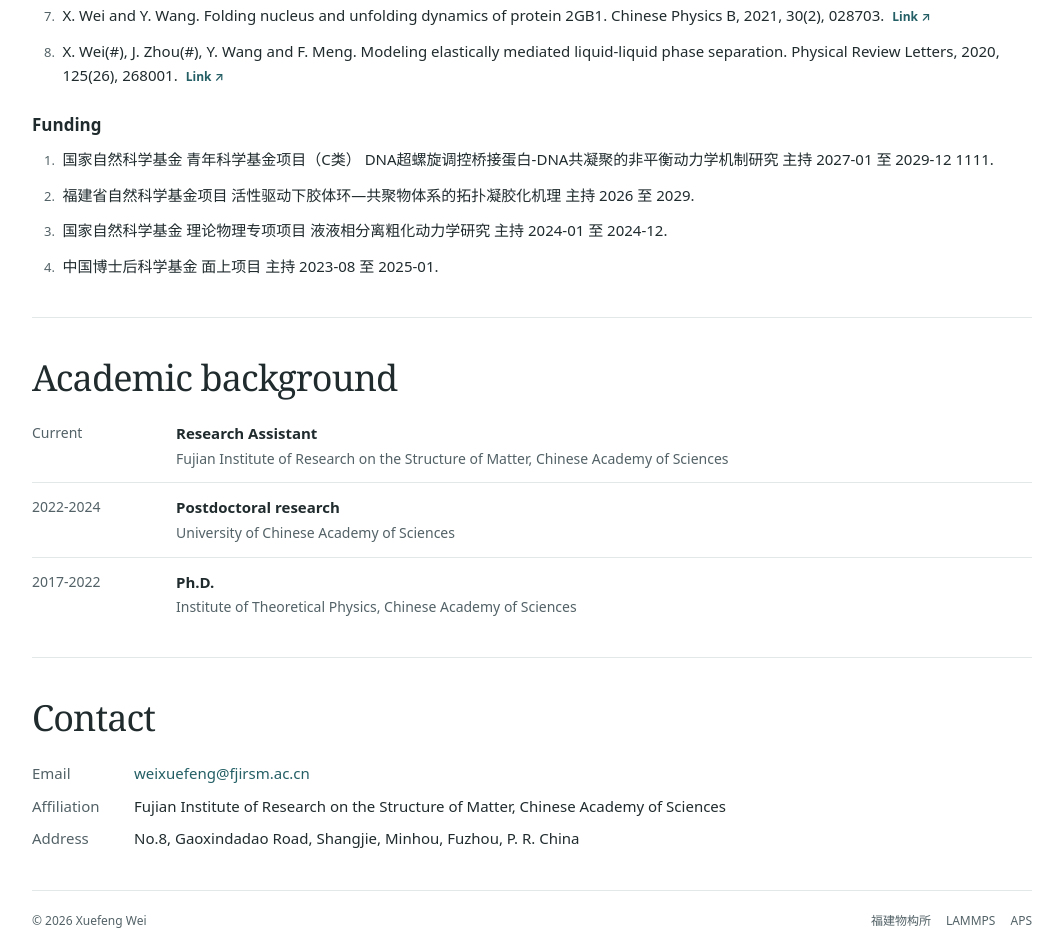
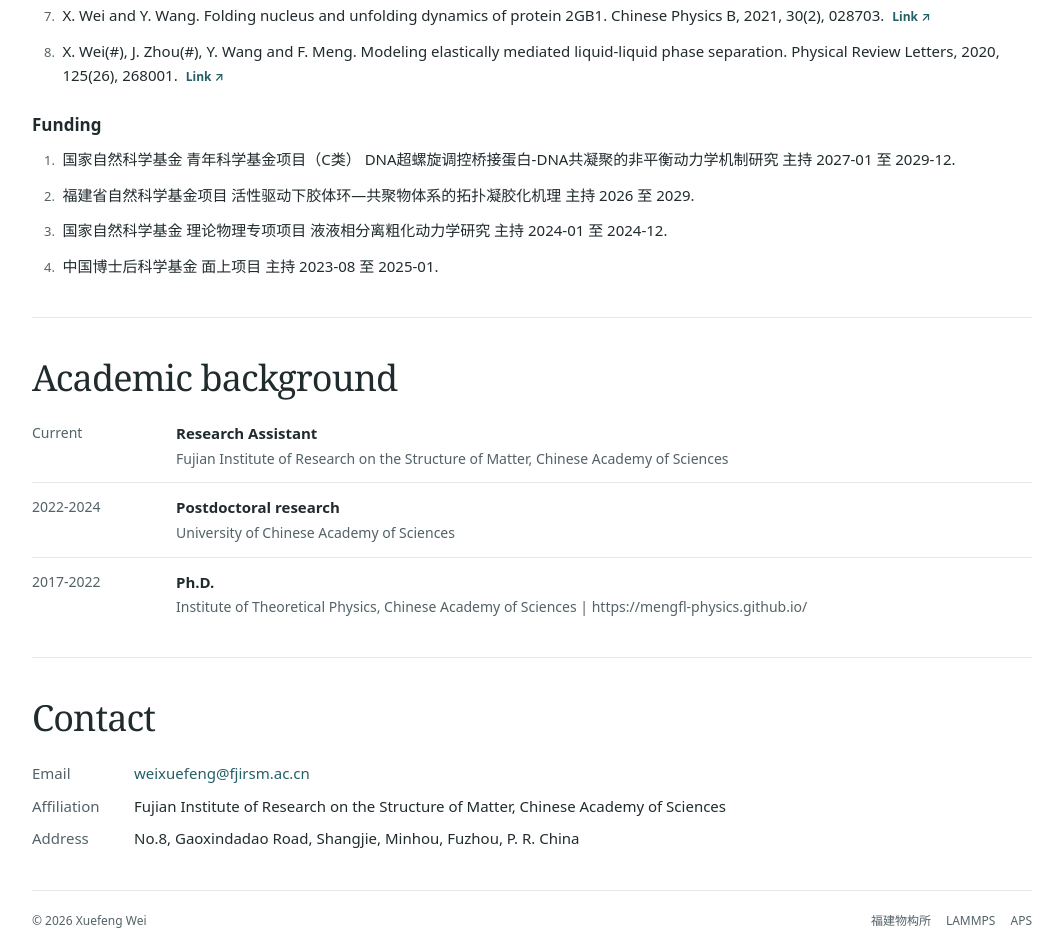
Before and after one commit to weixuef/website, a plain HTML site: page index.html in a window 1280 px wide. Shown: the part 1450-2394 px from the top of the page, without its empty margins (108-1171 px from the left). Drawn offline with Linux system fonts and the light colour scheme.

Commit message:
Update index.html

```diff
--- a/index.html
+++ b/index.html
@@ -91,7 +91,7 @@ const SITE = {
   // 每行一个基金项目。可直接粘贴项目名称、基金来源、时间等完整文字。
   // 同样支持行末添加 | https://...（可选）。
   funding: `
-       国家自然科学基金  青年科学基金项目（C类）  DNA超螺旋调控桥接蛋白-DNA共凝聚的非平衡动力学机制研究  主持  2027-01 至 2029-12 1111.
+       国家自然科学基金  青年科学基金项目（C类）  DNA超螺旋调控桥接蛋白-DNA共凝聚的非平衡动力学机制研究  主持  2027-01 至 2029-12.
        福建省自然科学基金项目  活性驱动下胶体环—共聚物体系的拓扑凝胶化机理  主持  2026 至 2029.
        国家自然科学基金  理论物理专项项目  液液相分离粗化动力学研究  主持  2024-01 至 2024-12.
        中国博士后科学基金  面上项目  主持  2023-08 至 2025-01.
@@ -101,7 +101,7 @@ const SITE = {
   cv: [
     {date: 'Current', position: 'Research Assistant', place: 'Fujian Institute of Research on the Structure of Matter, Chinese Academy of Sciences'},
     {date: '2022-2024', position: 'Postdoctoral research', place: 'University of Chinese Academy of Sciences'},
-    {date: '2017-2022', position: 'Ph.D.', place: 'Institute of Theoretical Physics, Chinese Academy of Sciences'}
+    {date: '2017-2022', position: 'Ph.D.', place: 'Institute of Theoretical Physics, Chinese Academy of Sciences | https://mengfl-physics.github.io/'}
   ],
 
   // 常用网站：可添加、删除或修改；显示于页脚。
```
